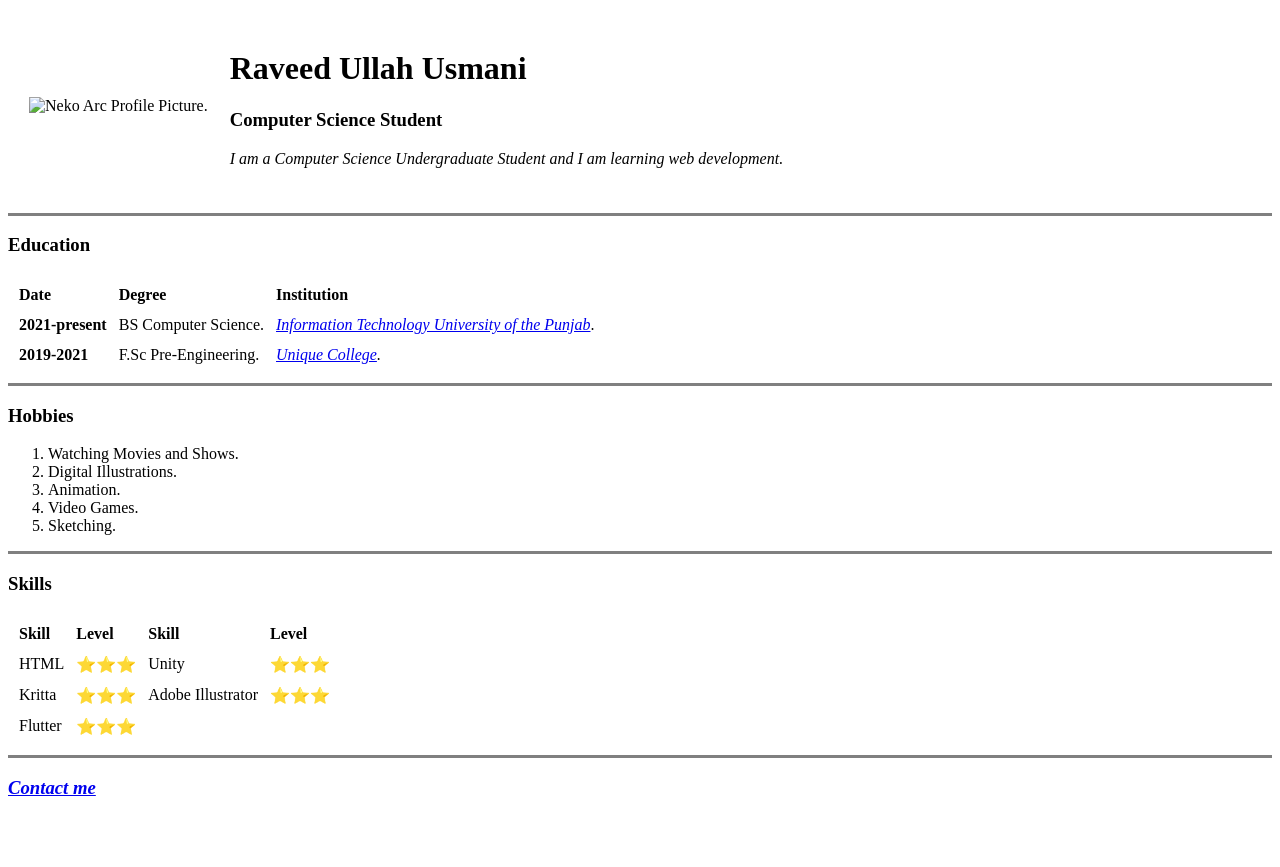
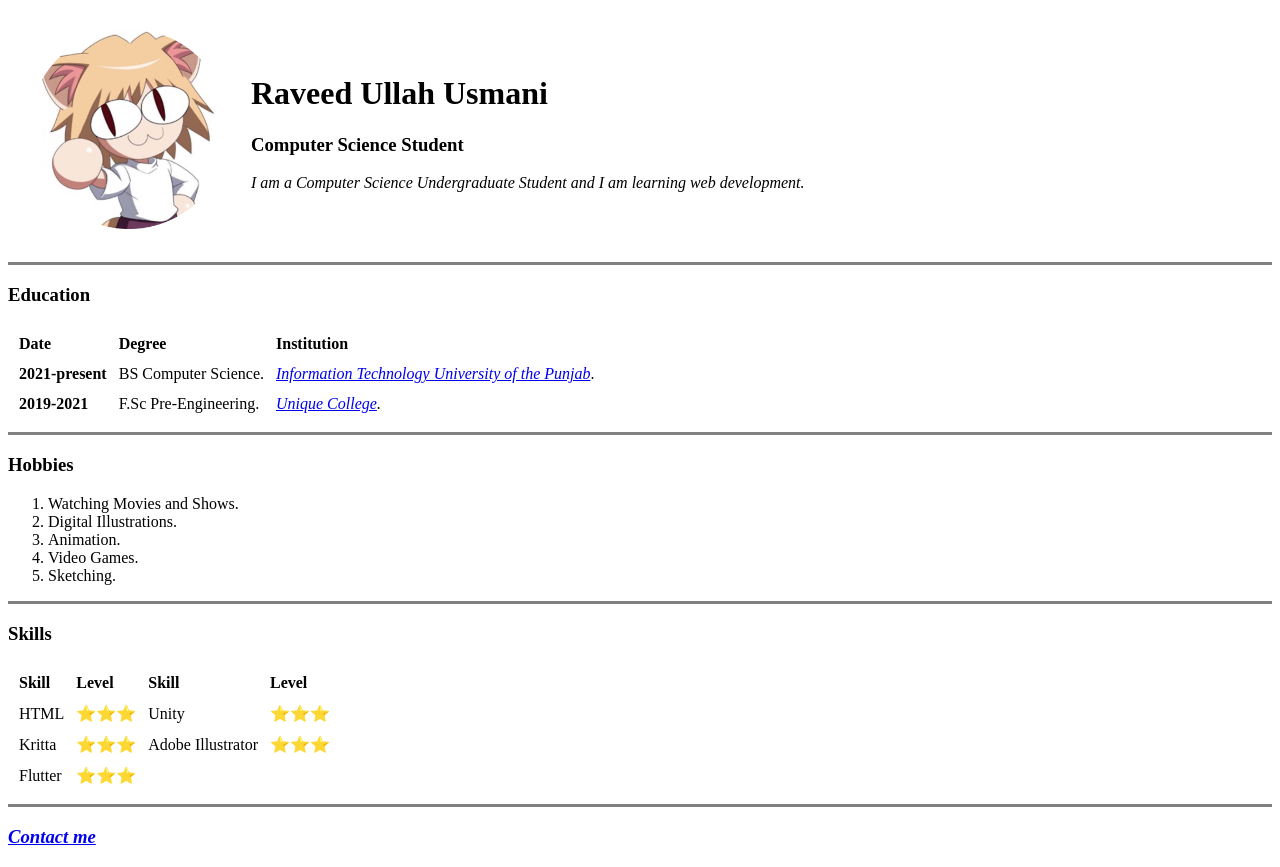
Before and after one commit to PookieBearKhan/Hosting-test, a plain HTML site: page index.html in a window 1280 px wide. Before the commit the page ends 817 px from the top, so only its background shows below. Drawn offline with Linux system fonts and the light colour scheme.

Commit message:
Update index.html

```diff
--- a/index.html
+++ b/index.html
@@ -13,7 +13,7 @@
     <table cellspacing="20", border="0">
         <tr>
             <td>
-                <img src="Images/pf.png", alt="Neko Arc Profile Picture.", width="200" height="200">
+                <img src="pf.png", alt="Neko Arc Profile Picture.", width="200" height="200">
             </td>
             <td>
                 <h1>Raveed Ullah Usmani</h1>
```
